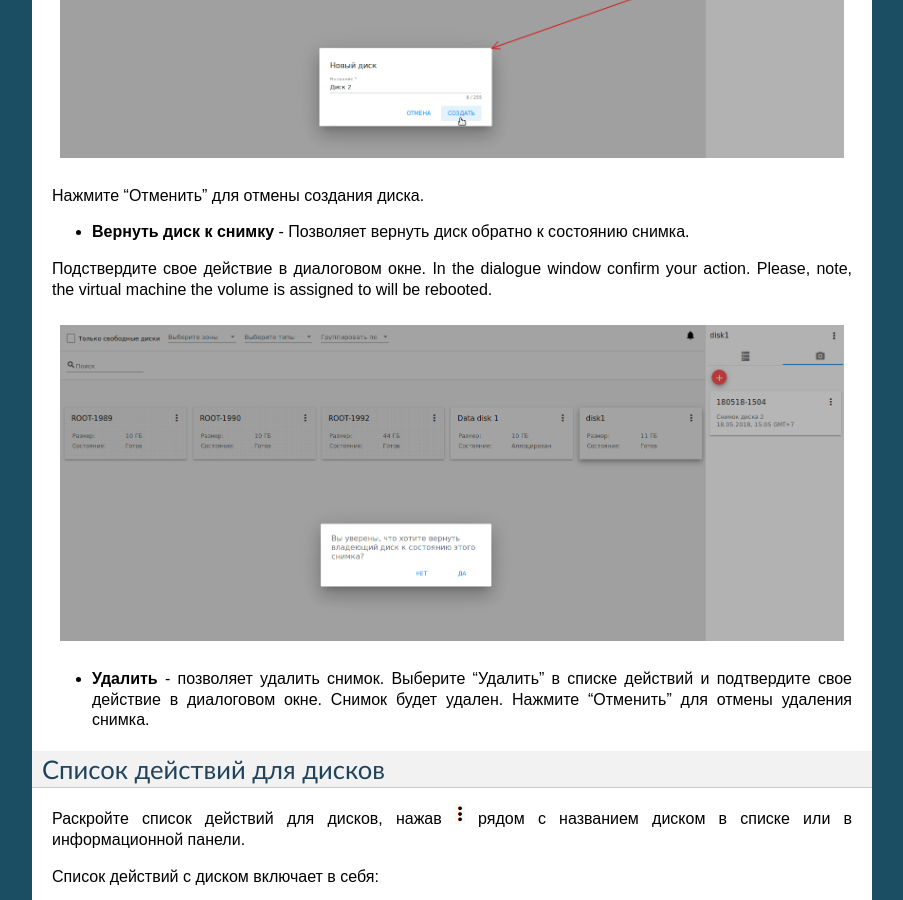
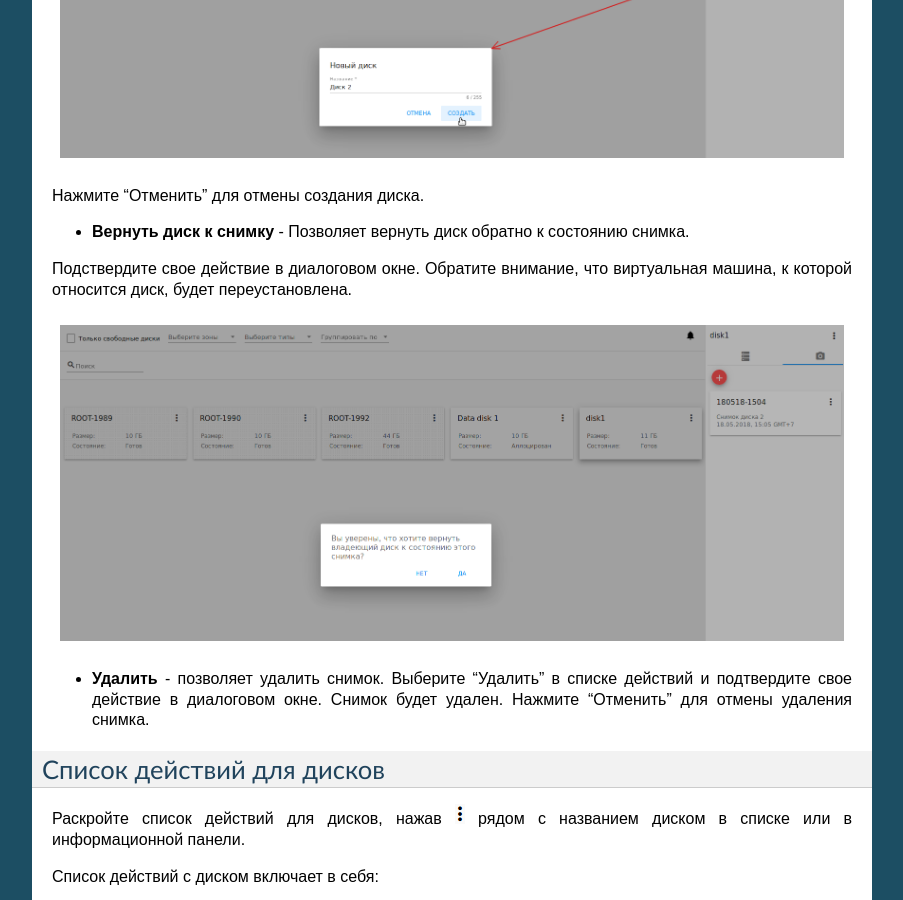
Before and after one commit to MaslovaEV/RU_CloudStack-UI, a Sphinx documentation site: the page built from RUdocs/source/CSUI-Storage-RU.rst, in a window 1280 px wide and 900 px high, scrolled down 9289 px. Shown: the whole window, without its empty margins (198-1101 px from the left). Built offline with Sphinx 7.4.7, drawn with Linux system fonts in a browser that asks for light colours; pages that are not in the unit, such as notebooks, are missing from menus.

Commit message:
Update CSUI-Storage-RU.rst

```diff
--- a/RUdocs/source/CSUI-Storage-RU.rst
+++ b/RUdocs/source/CSUI-Storage-RU.rst
@@ -167,7 +167,7 @@
 
 - **Вернуть диск к снимку** - Позволяет вернуть диск обратно к состоянию снимка.
 
-Подствердите свое действие в диалоговом окне. In the dialogue window confirm your action. Please, note, the virtual machine the volume is assigned to will be rebooted.
+Подствердите свое действие в диалоговом окне. Обратите внимание, что виртуальная машина, к которой относится диск, будет переустановлена.
 
 .. figure:: _static/RU_Storage_SnapshotActions_Revert.png
 
```
